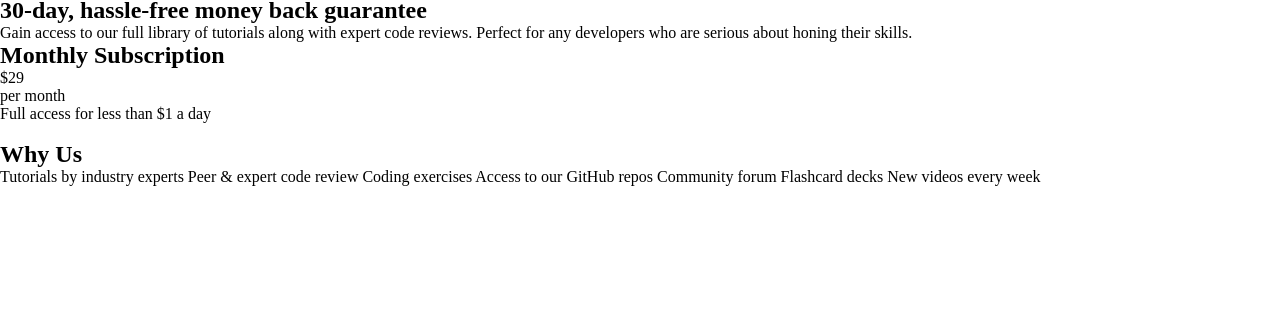
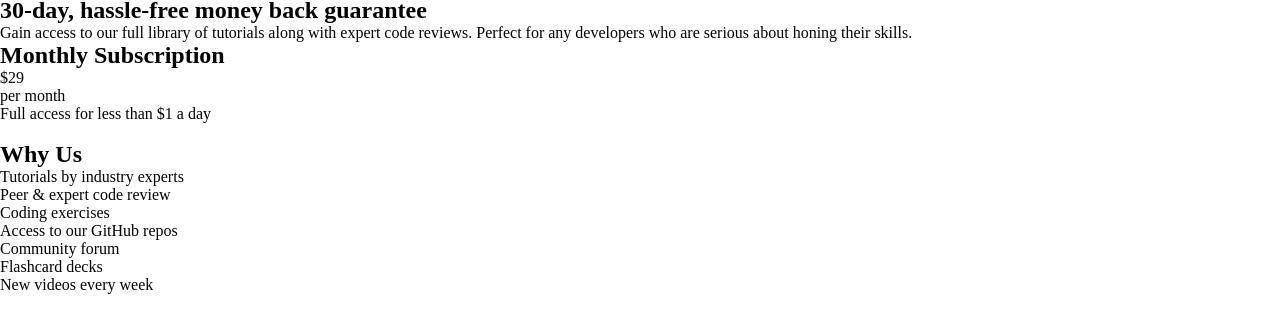
Before and after one commit to Alexjr53/Single-Price-Grid-Component, a plain HTML site: page index.html in a window 1280 px wide. Shown: the part 40-372 px from the top of the page. Drawn offline with Linux system fonts and the light colour scheme.

Commit message:
estrutura criada

```diff
--- a/index.html
+++ b/index.html
@@ -29,9 +29,9 @@
             <h2>Monthly Subscription</h2>
 
             <div class="plan-value">
-                <p>&dollar;29</p>
+                <p class="value">&dollar;29</p>
 
-                <p>per month</p>
+                <p class="monthly-payment">per month</p>
             </div>
 
             <p>Full access for less than &dollar;1 a day</p>
@@ -42,14 +42,15 @@
         <div class="container-about">
             <h2>Why Us</h2>
 
-            <p>Tutorials by industry experts
-                Peer &amp; expert code review
-                Coding exercises
-                Access to our GitHub repos
-                Community forum
-                Flashcard decks
-                New videos every week
-            </p>
+            <ul>
+                <li>Tutorials by industry experts</li>
+                <li>Peer &amp; expert code review</li>
+                <li>Coding exercises</li>
+                <li>Access to our GitHub repos</li>
+                <li>Community forum</li>
+                <li>Flashcard decks</li>
+                <li>New videos every week</li>
+            </ul>
         </div>
     </main>
 </body>
```
